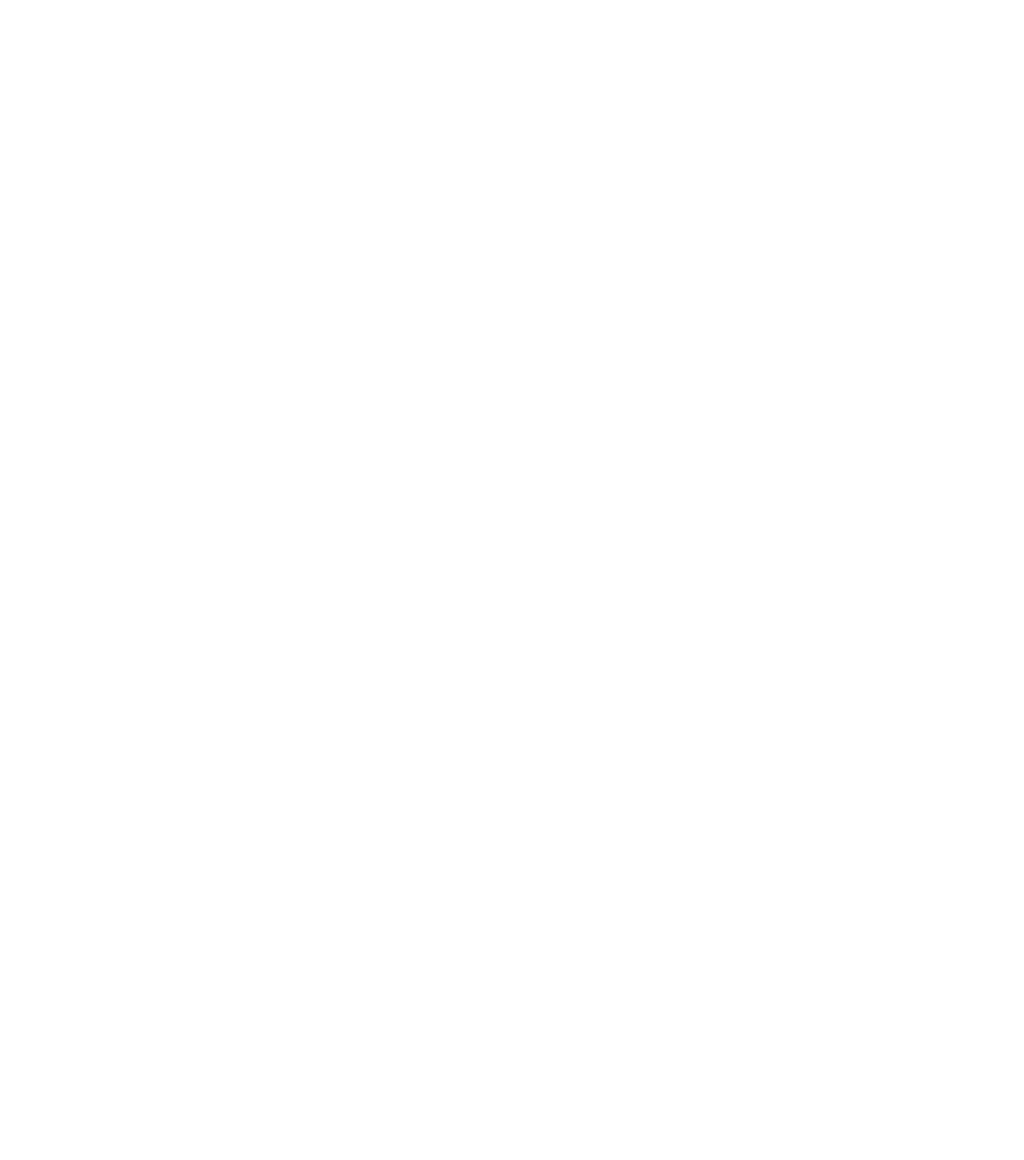
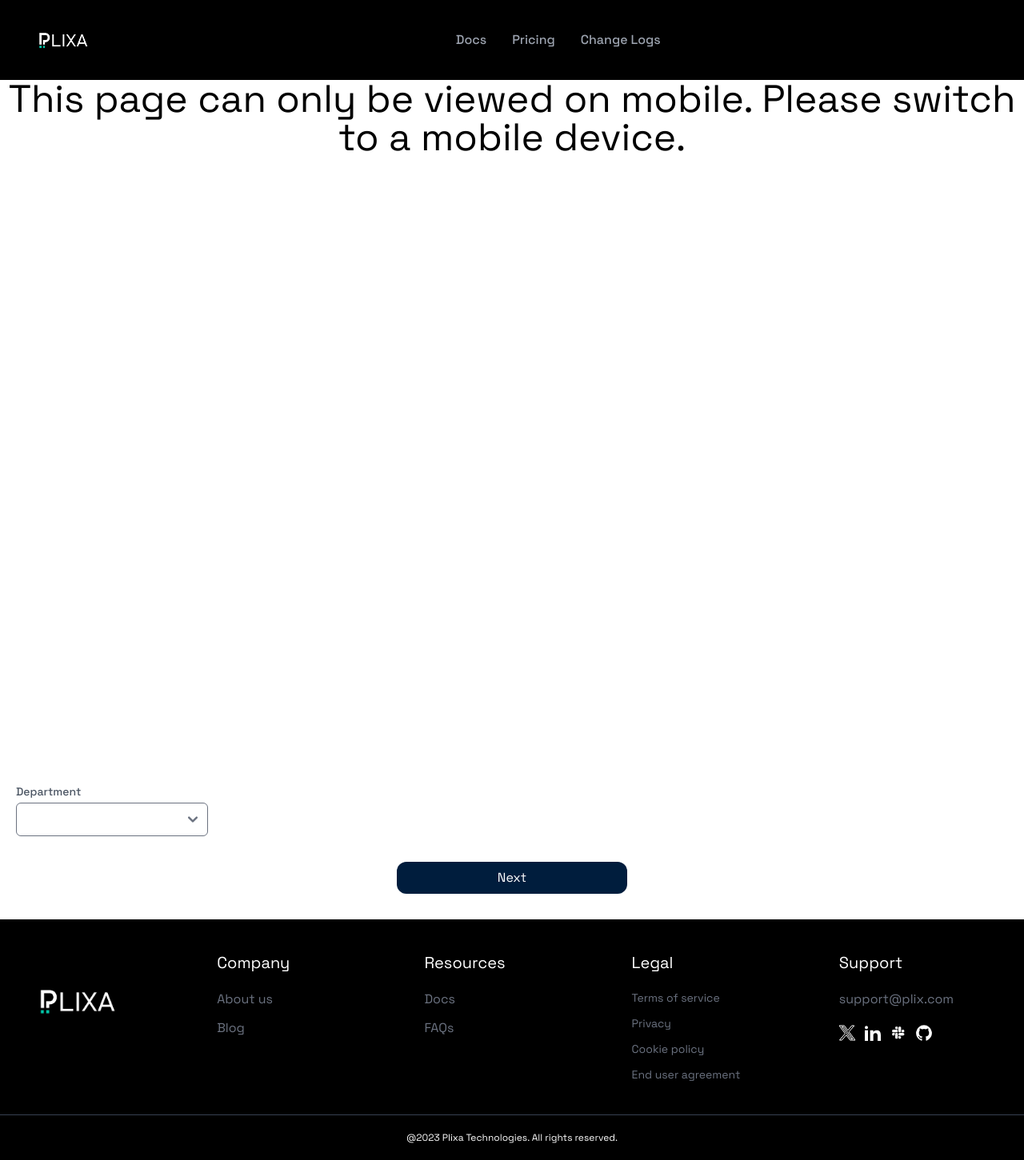
Before and after one commit to saintmalik/plixa, a Vue app: page /Department in a window 1280 px wide. Before the commit this address had no page. Shown: the whole page at 80% size. Before the commit the page ends 800 px from the top, so only its background shows below. Built offline with nearby package versions, Linux system fonts and the light colour scheme.

Commit message:
Designed additional 3 screens for Payment feature Plixa

```diff
--- /dev/null
+++ b/src/components/payments/Department.vue
@@ -0,0 +1,43 @@
+<template>
+  <div>
+    <!-- Render the NavViewTwo component -->
+    <NavViewTwo />
+    <!-- Desktop view message -->
+    <div class="md:flex hidden md:text-5xl md:justify-center md:h-screen md:text-center">
+      This page can only be viewed on mobile. Please switch to a mobile device.
+    </div>
+    <!-- Mobile view content -->
+    <div class="mt-20 mx-5">
+      <label for="department" class="block text-sm font-medium text-gray-600">Department</label>
+      <select
+        id="department"
+        v-model="selectedDepartment"
+        placeholder="Select"
+        class="mt-1 p-2 w-full md:w-60 border rounded-md focus:outline-none focus:border-blue-500"
+      >
+        <option value="" disabled selected>Select Department</option>
+        <option value="school1">Department of</option>
+        <option value="school2">Department of</option>
+        <option value="school3">Department of</option>
+      </select>
+
+      <div class="mx-auto my-8 text-center">
+        <router-link to="/PaymentOne">
+          <button class="bg-[#001D3D] w-full sm:w-72 py-2 px-8 rounded-xl text-white">Next</button>
+        </router-link>
+      </div>
+    </div>
+  </div>
+
+  <!-- Render the footer component -->
+  <mainFooter />
+</template>
+
+<script setup>
+import mainFooter from '../footerTwo.vue'
+import NavViewTwo from '../../views/navViewTwo.vue'
+</script>
+
+<style scoped>
+/* Add your scoped styles here */
+</style>
--- /dev/null
+++ b/src/components/payments/Faculty.vue
@@ -0,0 +1,47 @@
+<template>
+    <div>
+      <!-- Render the NavViewTwo component -->
+      <NavViewTwo />
+      <!-- Desktop view message -->
+      <div class="md:flex hidden md:text-5xl md:justify-center md:h-screen md:text-center">
+        This page can only be viewed on mobile. Please switch to a mobile device.
+      </div>
+
+      <!-- Mobile view content -->
+      <div class="mt-20 mx-5">
+        <label for="faculty" class="block text-sm font-medium text-gray-600">Faculty</label>
+        <select
+          id="faculty"
+          v-model="selectedFaculty"
+          placeholder="Select"
+          class="mt-1 p-2 w-full md:w-60 border rounded-md focus:outline-none focus:border-blue-500"
+        >
+          <option value="" disabled selected>Select Faculty</option>
+          <option value="school1">Faculty of Education</option>
+          <option value="school2">Faculty of Science</option>
+          <option value="school3">Faculty of Law</option>
+
+        </select>
+
+        <div class="mx-auto my-8 text-center">
+            <router-link to="/Department">
+              <button class="bg-[#001D3D] w-full sm:w-72 py-2 px-8 rounded-xl text-white">
+                Next
+              </button>
+            </router-link>
+          </div>
+      </div>
+    </div>
+
+    <!-- Render the footer component -->
+    <mainFooter />
+  </template>
+
+  <script setup>
+  import mainFooter from '../footerTwo.vue'
+  import NavViewTwo from '../../views/navViewTwo.vue'
+  </script>
+
+  <style scoped>
+  /* Add your scoped styles here */
+  </style>
--- a/src/components/payments/PaymentOne.vue
+++ b/src/components/payments/PaymentOne.vue
@@ -8,7 +8,9 @@
     </div>
 
     <!-- Mobile view content -->
-    <div class="md:hidden flex flex-col justify-center items-center text-center mx-auto h-screen py-10 mb-24 relative">
+    <div
+      class="md:hidden flex flex-col justify-center items-center text-center mx-auto py-10 mb-5 relative"
+    >
       <router-link to="/payerDashboard" class="absolute top-4 left-4 sm:hidden">
         <svg
           class="w-6 h-6"
@@ -25,7 +27,7 @@
           ></path>
         </svg>
       </router-link>
-      <div class="mt-20">
+      <div class="mt-5">
         <div class="mx-auto flex justify-center mt-5">
           <img
             src="../../assets/image/Digital-pictures02.png"
@@ -33,7 +35,9 @@
             class="h-96 w-96"
           />
         </div>
-        <h1 class="text-gray-500 text-sm sm:text-sm font-semibold text-center sm:text-center mx-4 mb-5">
+        <h1
+          class="text-gray-500 text-sm sm:text-sm font-semibold text-center sm:text-center mx-4 mb-5"
+        >
           Would you like to make full payment or part payment?
         </h1>
         <div class="mx-auto my-5 justify-between flex flex-col items-center sm:flex-row">
@@ -50,7 +54,6 @@
             </button>
           </router-link>
         </div>
-
       </div>
     </div>
     <footerTwoVue />
--- a/src/pages/payerDasboard/dashboard.vue
+++ b/src/pages/payerDasboard/dashboard.vue
@@ -8,33 +8,43 @@
     </div>
 
     <!-- Mobile view content -->
-    <div class="md:hidden flex flex-col justify-center items-center text-center mx-auto h-screen py-10 mb-24">
-      <div class="mt-20">
-        <h1 class="text-gray-500 text-sm sm:text-2xl  font-semibold text-left sm:text-left ml-4">
+    <div class="md:hidden flex flex-col text-left mx-auto py-6 mb-2">
+      <h1 class="text-gray-500 text-sm sm:text-2xl font-semibold text-left sm:text-left ml-4">
         Welcome to the Dues Payment Portal
       </h1>
-        <div class="mx-auto flex justify-center mt-5">
-          <img src="../../assets/image/Digital-pictures.png" alt="Digital Pictures" />
     </div>
-        <div class="mx-auto my-5">
-          <router-link to="/PaymentOne">
-          <button  class="bg-[#001D3D] w-72 py-2 px-8 rounded-xl text-white">Proceed to make payment</button>
+    <div class="mb-6 mx-5">
+      <label for="school" class="block text-sm font-medium text-gray-600">Find School</label>
+      <select
+        id="school"
+        v-model="selectedSchool"
+        placeholder="Select"
+        class="mt-1 p-2 w-full md:w-60 border rounded-md focus:outline-none focus:border-blue-500"
+      >
+        <option value="" disabled selected>Select a school</option>
+        <option value="school1">Ekiti State University, Ado</option>
+        <option value="school2">Federal University, Oye</option>
+        <option value="school3">Federal Polytechnic, Ado</option>
+
+      </select>
+
+      <div class="mx-auto my-8 text-center">
+          <router-link to="/Faculty">
+            <button class="bg-[#001D3D] w-full sm:w-72 py-2 px-8 rounded-xl text-white">
+              Next
+            </button>
           </router-link>
         </div>
     </div>
   </div>
 
-
-
   <!-- Render the footer component -->
   <mainFooter />
-  </div>
 </template>
 
 <script setup>
 import mainFooter from '../../components/footerTwo.vue'
-import NavViewTwo from '../../views/navViewTwo.vue';
-
+import NavViewTwo from '../../views/navViewTwo.vue'
 </script>
 
 <style scoped>
--- a/src/router/index.js
+++ b/src/router/index.js
@@ -10,6 +10,8 @@ import FullPaymentTrans from '../components/payments/FullPaymentTrans.vue'
 import PartPaymentTrans from '../components/payments/PartPaymentTrans.vue'
 import PaymentSucOne from '../components/payments/PaymentSucOne.vue'
 import PaymentSucTwo from '../components/payments/PaymentSucTwo.vue'
+import Faculty from '../components/payments/Faculty.vue'
+import Department from '../components/payments/Department.vue'
 
 
 const router = createRouter({
@@ -70,6 +72,16 @@ const router = createRouter({
       name: 'PaymentSucTwo',
       component: PaymentSucTwo
     },
+    {
+      path: '/Faculty',
+      name: 'Faculty',
+      component: Faculty
+    },
+    {
+      path: '/Department',
+      name: 'Department',
+      component: Department
+    },
     // {
     // path: '/about',
     // name: 'about',
--- a/src/views/navViewTwo.vue
+++ b/src/views/navViewTwo.vue
@@ -7,7 +7,6 @@
             <!-- <span class="self-center text-xl font-semibold whitespace-nowrap text-white">Plixa</span> -->
           </a>
           <div class="flex items-center lg:order-2">
-
             <button
               data-collapse-toggle="mobile-menu-2"
               type="button"
```
Lines whose indentation alone changed are shown as unchanged.
